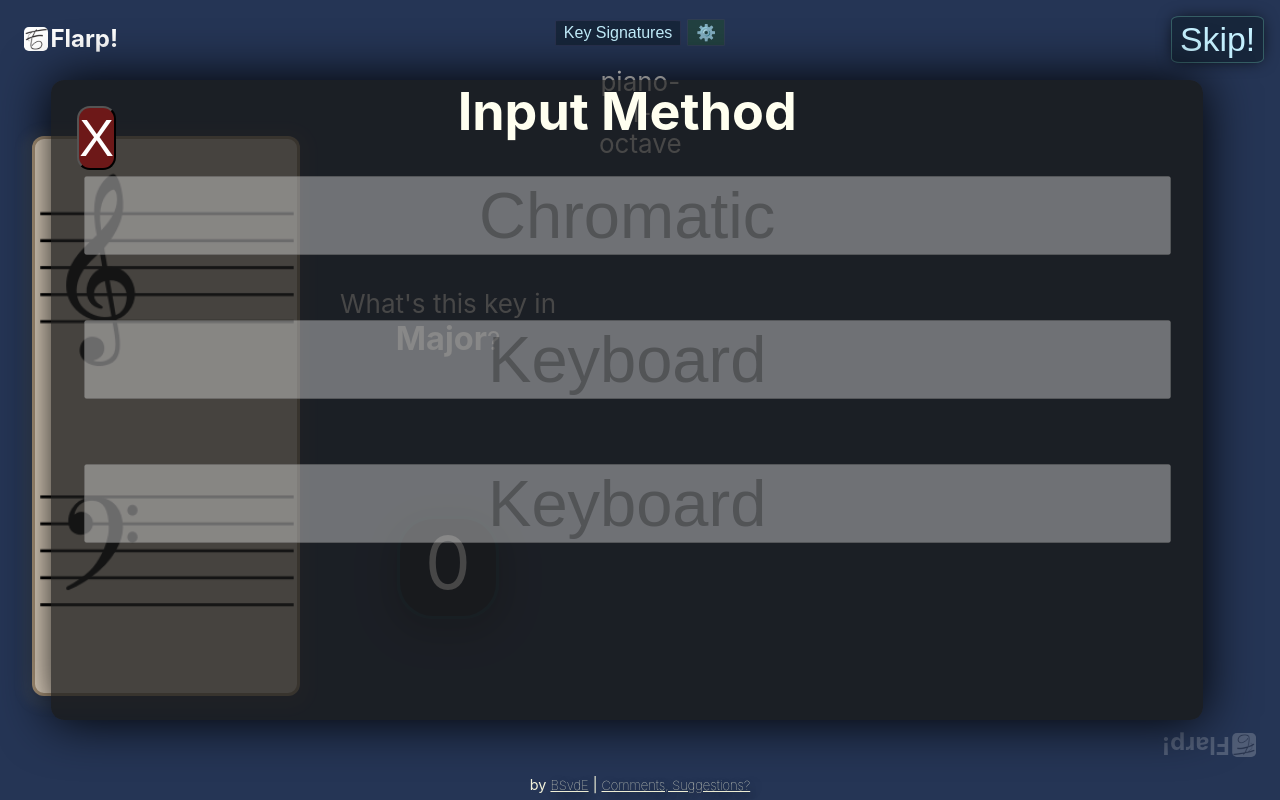
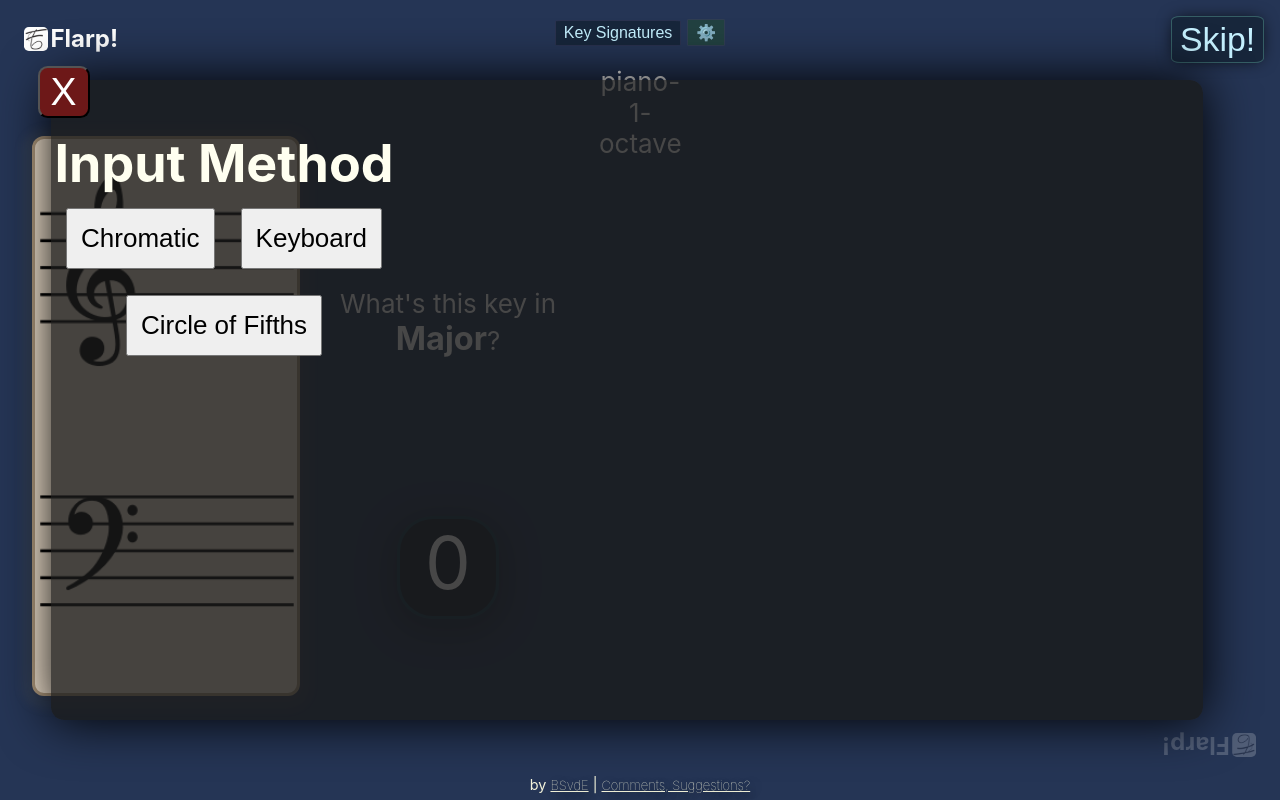
Before and after one commit to bsantero/flarp-music-quiz, a React (Create React App) app: page / in a window 1280 px wide. Both pictures are taken after a click on the button "⚙️". Built offline with nearby package versions, Linux system fonts and the light colour scheme.

Commit message:
Style the input panel, per-quiz settings theoretically work

```diff
--- a/src/components/App/App.css
+++ b/src/components/App/App.css
@@ -181,10 +181,11 @@ html {
 }
 
 .menu-btn-close {
-  font-size: 2em;
-  position: absolute;
-  top: 0.5em;
-  left: 0.5em;
+  font-size: 1.5em;
+  grid-area: X;
+  position: relative;
+  top: -0.35em;
+  left: -0.35em;
   background-color: rgb(109, 24, 24);
   border-radius: 0.25em;
   color: white;
--- a/src/components/App/App.js
+++ b/src/components/App/App.js
@@ -37,7 +37,7 @@ export function View(props) {
     case 'KeySig':
       QuizComponent = QuizKeySig;
       QuizOptions = KeySigOptions;
-      console.log(QuizOptions);
+      // console.log(QuizOptions);
       // debugger;
       break;
     case 'LR':
@@ -69,13 +69,7 @@ export function View(props) {
 
 function App() {
   const [currentQuiz, setCurrentQuiz] = React.useState(DEFAULT_QUIZ_ID);
-  const [currentOptions, setCurrentOptions] = React.useState(
-    DEFAULT_QUIZ_OPTIONS
-  );
   const [settingsShow, toggleSettings] = React.useState(false);
-  const [settingsClass, changeSettingsClass] = React.useState(
-    'settings-main-container float-top overlay hidden'
-  );
 
   // changeSettingsClass(newClass);
 
@@ -91,7 +85,6 @@ function App() {
         currentQuiz={currentQuiz}
         show={settingsShow}
         menuSet={toggleSettings}
-        changeSettingsClass={changeSettingsClass}
       />
       <Footer />
     </div>
--- a/src/components/InputPanel/InputPanel.js
+++ b/src/components/InputPanel/InputPanel.js
@@ -37,11 +37,7 @@ export function InputPanel({ inputType, handleClick, loading, octaves }) {
       inputButtons = ChromaticButton('C');
       break;
     default:
-      return (
-        <span>
-          {octaves * 12} buttons in {inputType} style.
-        </span>
-      );
+      return <span>No input defined.</span>;
   }
 
   return loading ? (
--- a/src/components/QuizKeySigs/QuizKeySigs.js
+++ b/src/components/QuizKeySigs/QuizKeySigs.js
@@ -39,18 +39,14 @@ export function QuizModule(props) {
 
   const [modePref, updateModePref] = useState(DEFAULT_MODE_PREF);
   const [wrongGuesses, updateWrongGuesses] = useState([]);
-  const [inputType, updateInputType] = useState(DEFAULT_INPUT_TYPE);
+  const [inputType, changeInputType] = useState(DEFAULT_INPUT_TYPE);
   const [userPrefRotate, updatePrefRotate] = useState(DEFAULT_ROTATE_PREF);
 
-  function getInputType(p) {
+  function switchInputType(type) {
     const arr = ['chromatic', 'keyboard', 'circlefifths'];
-    return arr[p];
-  }
-
-  function switchInputType() {
-    const arr = ['chromatic', 'keyboard', 'circlefifths'];
-    const next = inputType + 1 || 0;
-    updateInputType(arr[next]);
+    type
+      ? changeInputType(type)
+      : changeInputType(arr[arr.indexOf(inputType) + 1]);
   }
 
   function getNoteData(index, data, weighted = 'default') {
@@ -223,6 +219,7 @@ export function QuizModule(props) {
         show={props.show}
         menuSet={props.menuSet}
         QuizOptions={QuizOptions}
+        switchInputType={changeInputType}
       />
       <SkipButton />
       <ScoreBoard />
@@ -242,28 +239,29 @@ export function QuizModule(props) {
 
 export function QuizOptions(props) {
   return (
-    <div className="quiz-settings-container">
+    <div className="quiz-settings-container input-choices">
       <h1 className="options-header">Input Method</h1>
+
       <button
         className="quiz-option"
-        disabled
-        onClick={() => props.changeInput('chromatic')}
+        // disabled
+        onClick={() => props.switchInputType('chromatic')}
       >
         Chromatic
       </button>
       <button
         className="quiz-option"
-        disabled
-        onClick={() => props.changeInput('keyboard')}
+        // disabled
+        onClick={() => props.switchInputType('keyboard')}
       >
         Keyboard
       </button>
       <button
         className="quiz-option"
-        disabled
-        onClick={() => props.changeInput('circlefifths')}
+        // disabled
+        onClick={() => props.switchInputType('circlefifths')}
       >
-        Keyboard
+        Circle of Fifths
       </button>
     </div>
   );
--- a/src/components/QuizKeySigs/styles/style.css
+++ b/src/components/QuizKeySigs/styles/style.css
@@ -1,7 +1,7 @@
 /* Quiz Settings settings */
 
-.quiz-settings-container {
-  display: grid;
+.input-choices {
+  grid-area: left;
 }
 
 .quiz-settings-container .options-header {
@@ -10,7 +10,8 @@
 
 .quiz-settings-container .quiz-option {
   margin: 0.5em;
-  font-size: 2.5em;
+  padding: 0.5em;
+  font-size: 1em;
 }
 
 .Quiz-main {
--- a/src/components/Settings/Settings.js
+++ b/src/components/Settings/Settings.js
@@ -1,5 +1,6 @@
 import React from 'react';
 import PropTypes from 'prop-types';
+import './styles.css';
 
 export function SettingsContainer(props) {
   const menuOpenStyle = 'settings-main-container float-top overlay';
@@ -9,14 +10,14 @@ export function SettingsContainer(props) {
     // console.log(props);
     // debugger;
     newClass = menuOpenStyle;
-    console.log('Settings open for bidnis.');
+    // console.log('Settings open for bidnis.');
   } else if (props.show == false) {
     newClass = menuOpenStyle + ' hidden';
-    console.log('Settings lykket.');
+    // console.log('Settings lykket.');
   } else {
     // debugger;
     newClass = menuOpenStyle + ' failed';
-    console.log('Settings FAILED.');
+    // console.log('Settings FAILED.');
   }
 
   return (
@@ -24,7 +25,10 @@ export function SettingsContainer(props) {
       <button className="menu-btn-close" onClick={() => props.menuSet(false)}>
         {'X'}
       </button>
-      <props.QuizOptions />
+      <props.QuizOptions
+        switchInputType={props.switchInputType}
+        changeInputType={props.changeInputType}
+      />
     </div>
   );
 }
--- /dev/null
+++ b/src/components/Settings/styles.css
@@ -0,0 +1,8 @@
+.settings-main-container {
+  display: grid;
+  grid-template-rows: 2em auto;
+  grid-template-columns: 2em auto 35% 35%;
+  grid-template-areas:
+    'X header header header'
+    'left left middle right';
+}
```
